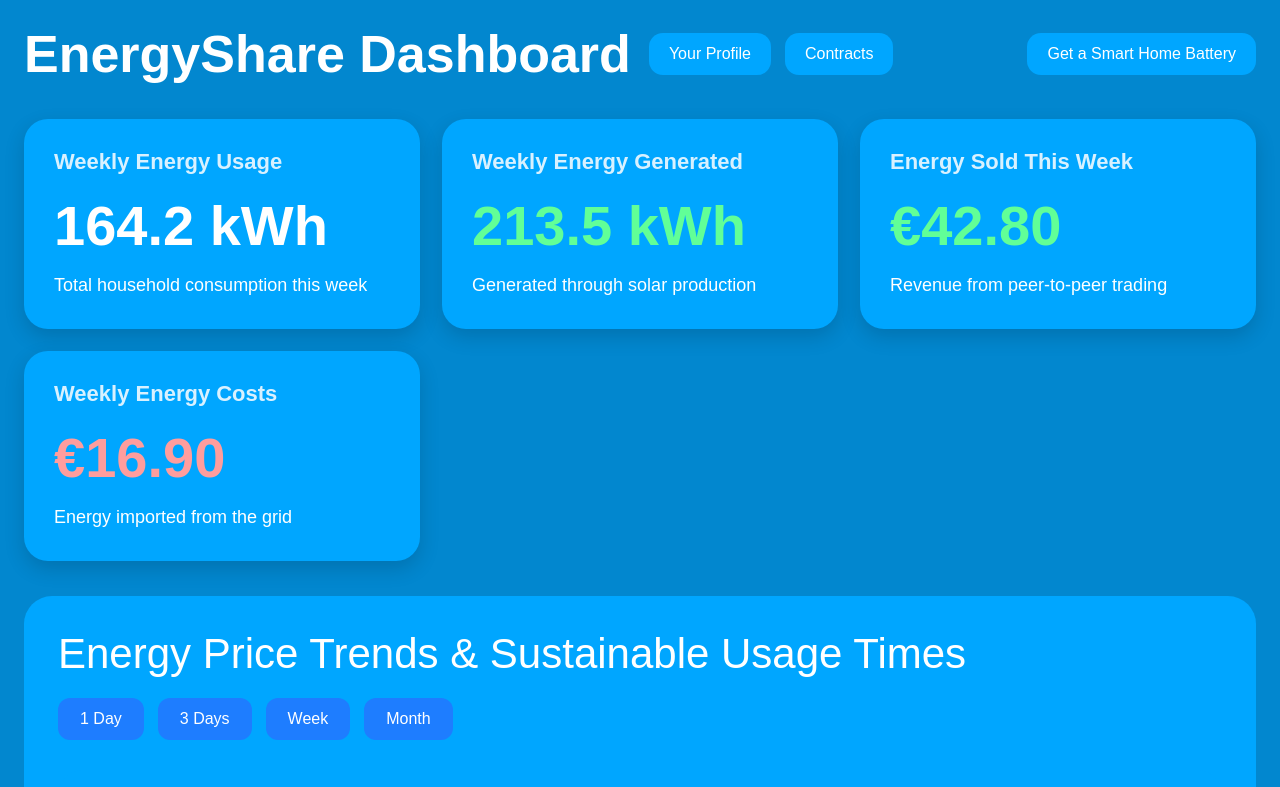
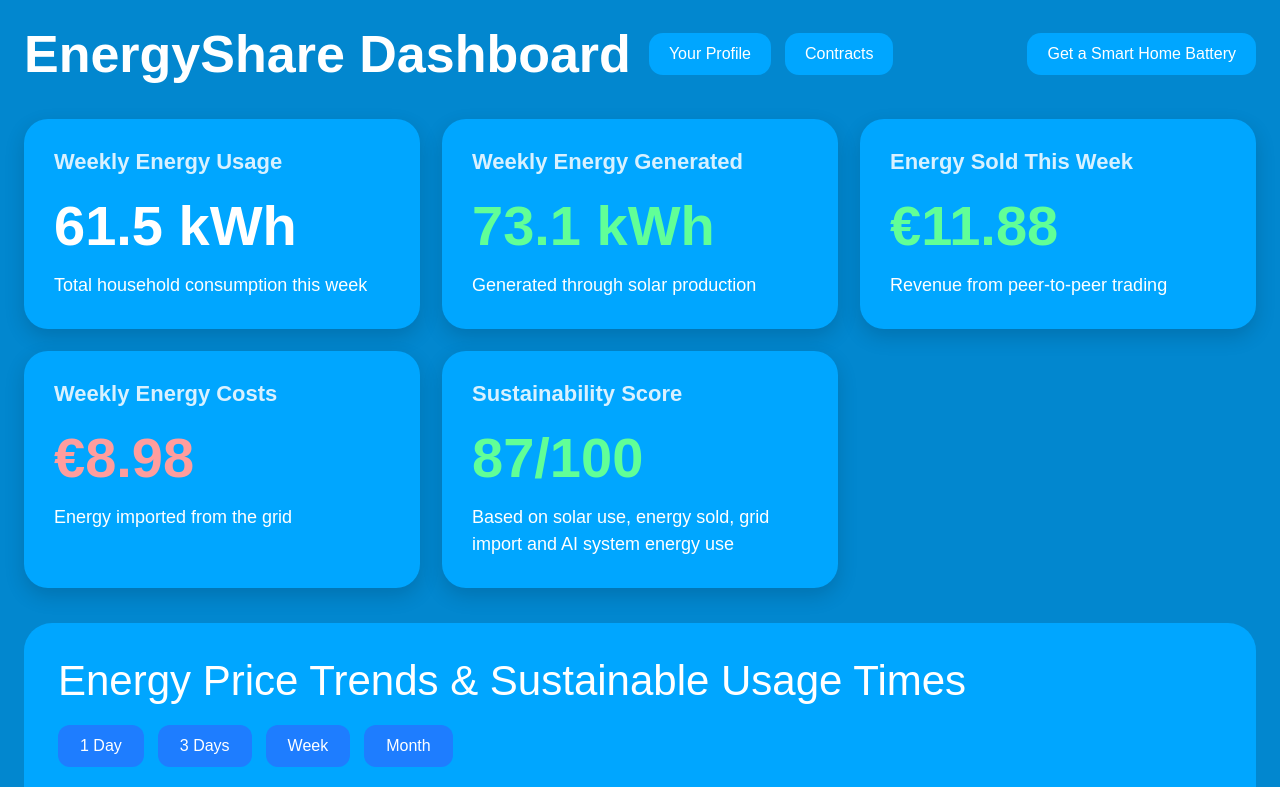
Before and after one commit to bloksmaiwan-dotcom/Energyplatform, a plain HTML site: page index.html in a window 1280 px wide. Shown: the top 787 px of the page. Drawn offline with nearby package versions, Linux system fonts and the light colour scheme.

Commit message:
Update index.html

```diff
--- a/index.html
+++ b/index.html
@@ -346,26 +346,32 @@
 
     <div class="card">
       <h3>Weekly Energy Usage</h3>
-      <div class="number">164.2 kWh</div>
+      <div class="number">61.5 kWh</div>
       <p>Total household consumption this week</p>
     </div>
 
     <div class="card">
       <h3>Weekly Energy Generated</h3>
-      <div class="number green">213.5 kWh</div>
+      <div class="number green">73.1 kWh</div>
       <p>Generated through solar production</p>
     </div>
 
     <div class="card">
       <h3>Energy Sold This Week</h3>
-      <div class="number green">€42.80</div>
+      <div class="number green">€11.88</div>
       <p>Revenue from peer-to-peer trading</p>
     </div>
 
     <div class="card">
       <h3>Weekly Energy Costs</h3>
-      <div class="number red">€16.90</div>
+      <div class="number red">€8.98</div>
       <p>Energy imported from the grid</p>
+    </div>
+
+    <div class="card">
+      <h3>Sustainability Score</h3>
+      <div class="number green">87/100</div>
+      <p>Based on solar use, energy sold, grid import and AI system energy use</p>
     </div>
 
   </div>
@@ -455,7 +461,8 @@
       </div>
 
       <p>
-        Your household exported 49.3 kWh this week.
+        Your household exported 47.5 kWh this week.
+        Your sustainability score is 87/100, including the estimated AI system energy use.
         Installing battery storage could increase local sharing
         efficiency and reduce dependence on external grid imports.
       </p>
```
